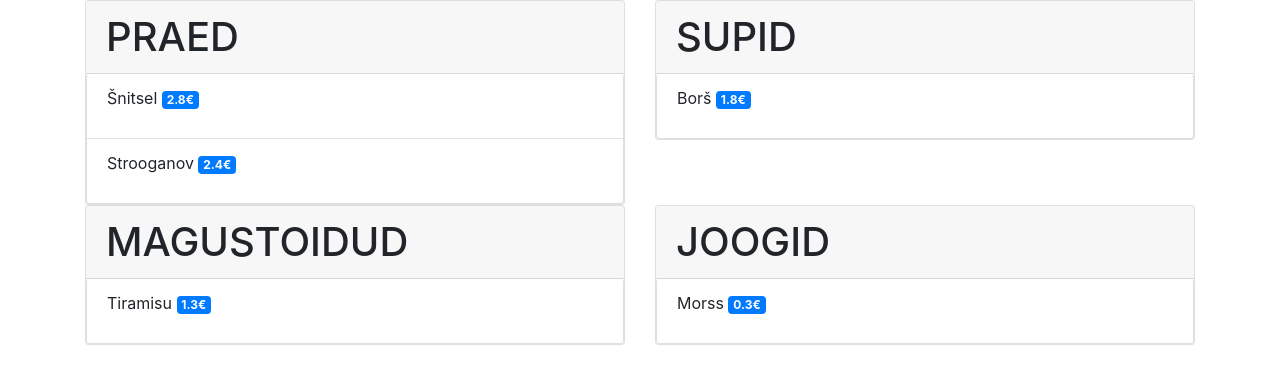
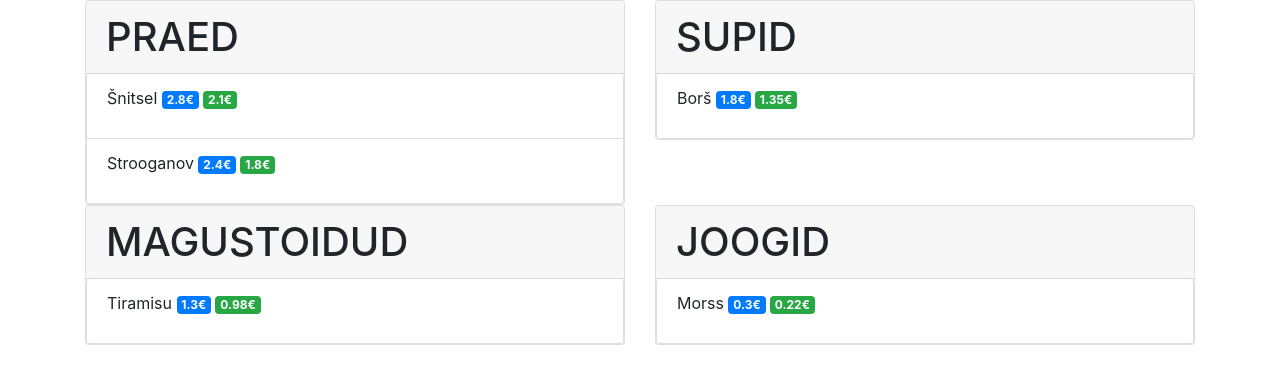
Before and after one commit to krkonsap/pvk, a PHP site: page / in a window 1280 px wide. Shown: the top 384 px of the page. Run offline with PHP 8.4, Linux system fonts and the light colour scheme; some libraries are stand-ins or nearby versions.

Commit message:
lisatud kuvaMenu funktsioonile sooduse funktsioon

```diff
--- a/menu/index.php
+++ b/menu/index.php
@@ -35,7 +35,7 @@ $menu = array(
 );
 
 function omaHind($ale, $hind){
-    return round($ale * $hind);
+    return round(($ale * $hind),2);
 };
 
 function kuvaMenu($tyyp){
@@ -43,7 +43,9 @@ function kuvaMenu($tyyp){
     foreach ($menu as $roog){
        if($roog['tyyp'] === $tyyp) {
            echo '<li class="list-group-item">
-                    <p>'.$roog['nimi'].' '.'<span class="badge badge-primary">'.$roog['hind'].'€</span></p>
+                    <p>'.$roog['nimi'].' '.'<span class="badge badge-primary">'.$roog['hind'].'€</span>
+                    <span class="badge badge-success">'. omaHind(0.75, $roog['hind']). '€'.'</span>
+                    </p>
                 </li>';
        }
     }
```
